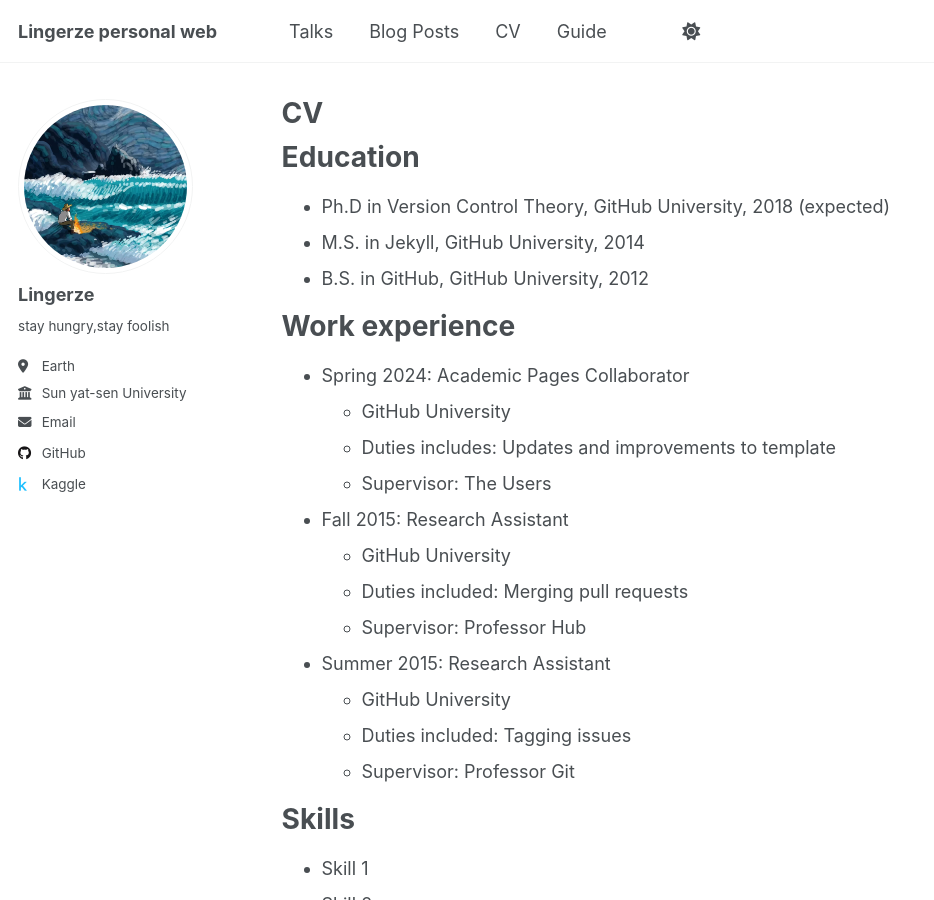
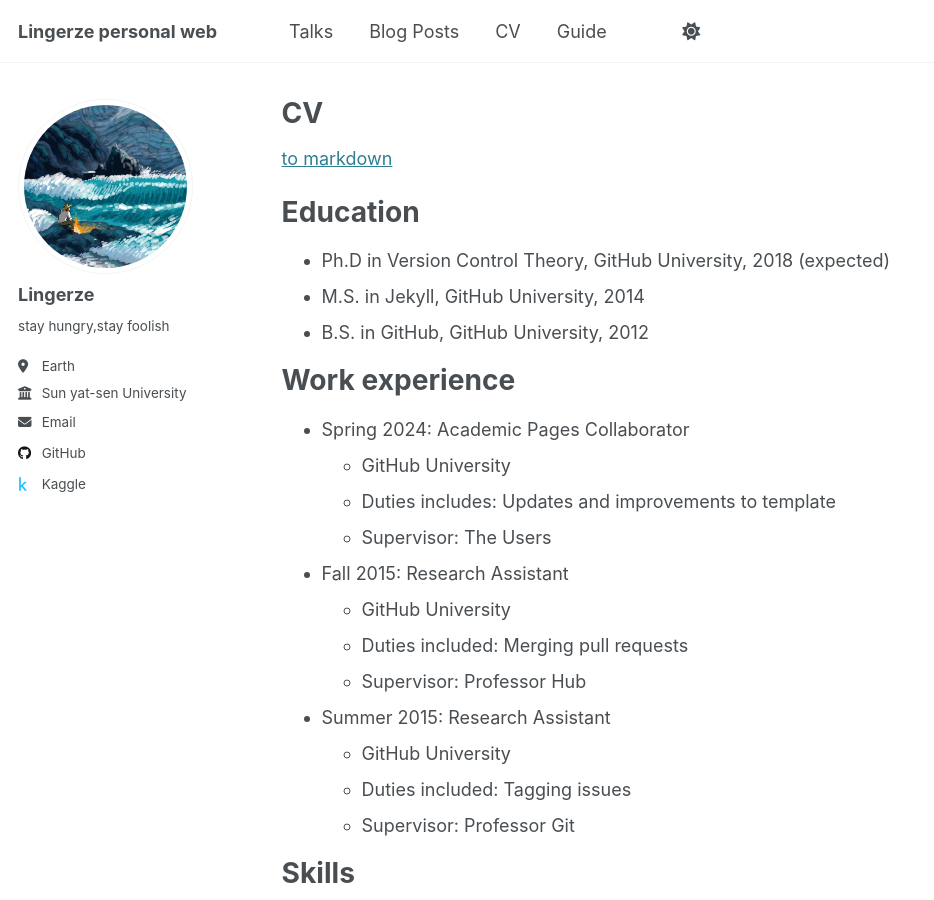
Before and after one commit to lingerze/lingerze.github.io, a Jekyll site: the page built from _pages/cv.md, in a window 1280 px wide and 900 px high. Shown: the whole window, without its empty margins (0-934 px from the left). Built offline with Jekyll 4.4.1, drawn with Linux system fonts in a browser that asks for light colours.

Commit message:
Update cv.md

```diff
--- a/_pages/cv.md
+++ b/_pages/cv.md
@@ -8,6 +8,8 @@
 ---
 
 {% include base_path %}
+
+[to markdown](markdown.md)
 
 Education
 ======
```
